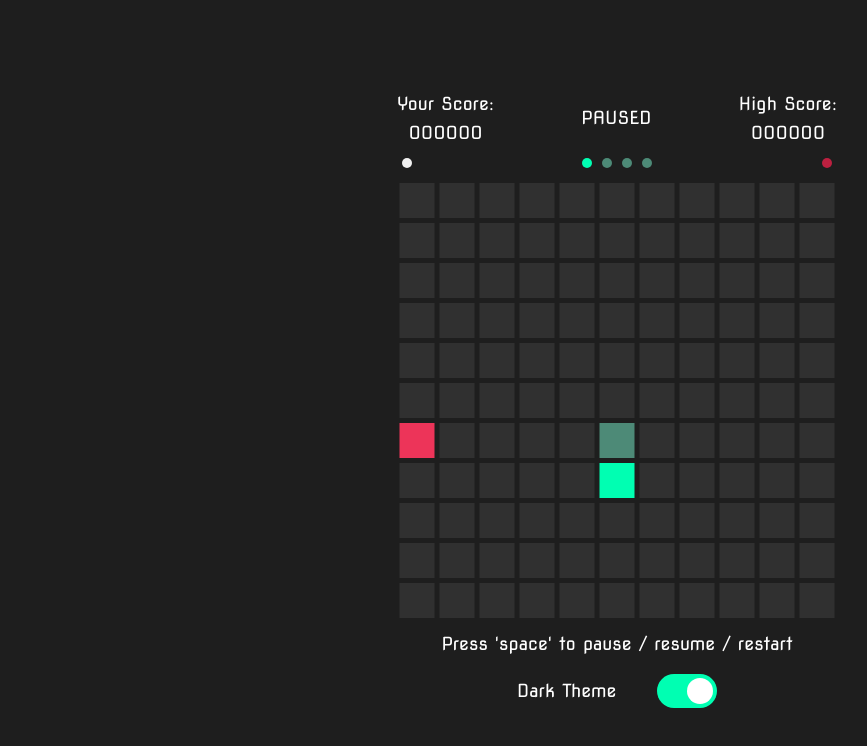
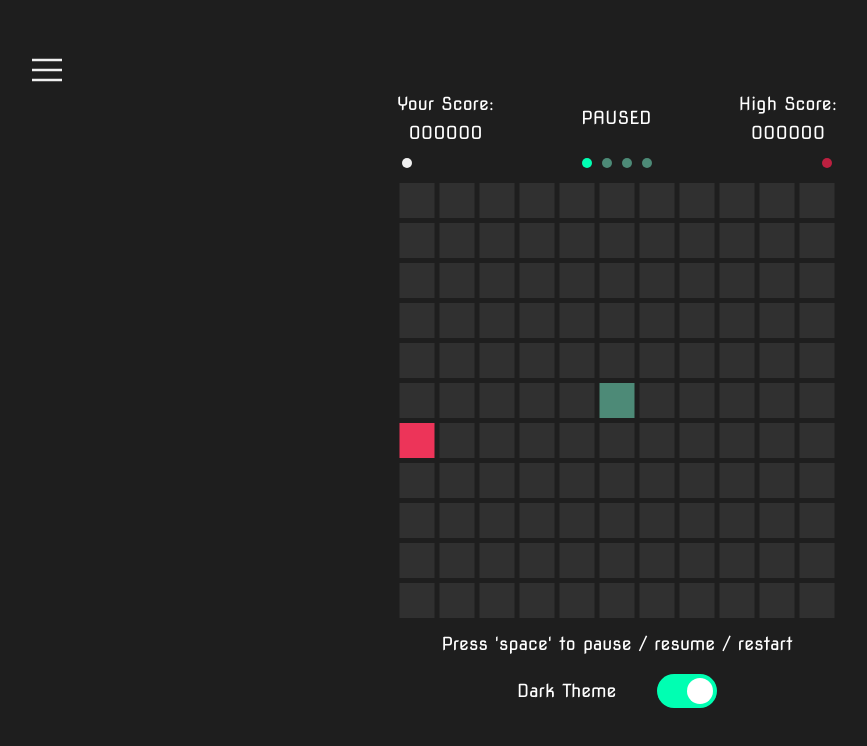
Before and after one commit to lochungtin/Snake, a plain HTML site: page index.html in a window 1280 px wide. Shown: the whole page, without its empty margins (23-890 px from the left). Drawn offline with Linux system fonts and the light colour scheme.

Commit message:
add menu button

```diff
--- a/index.html
+++ b/index.html
@@ -6,11 +6,16 @@
         S N A K E
     </title>
     <script src='script.js'></script>
-    <link rel="shortcut icon" type="image/x-icon" href="./img/icon.ico"/>
+    <link rel="shortcut icon" type="image/x-icon" href="./img/icon.ico" />
     <link rel='stylesheet' href='style.css' />
 </head>
 
 <body class='dark-mode-body'>
+    <button class='menu-btn' onclick='openMenu()'>
+        <img alt='menu' id='menuImg' src='./img/menu_dark.svg' width='40' />
+    </button>
+
+    <main>
         <div class='score-row'>
             <div class='score-cell'>
                 <p class='dark-mode-text'>
@@ -43,6 +48,7 @@
                 <span class='slider round'></span>
             </label>
         </div>
+    </main>
 </body>
 
 </html>
--- a/script.js
+++ b/script.js
@@ -13,7 +13,7 @@ const GRID_DIM = 11;
 
 // canvas dimensions
 const PADDING_LEFT = 2.5;
-const PADDING_TOP_GRID = 30;
+const PADDING_TOP = 30;
 
 const CIRCLE_RADIUS = 5;
 const CIRCLE_X = [190, 210, 230, 250];
@@ -65,7 +65,12 @@ const init = () => {
         [EMPTY, EMPTY, EMPTY, EMPTY, EMPTY, EMPTY, EMPTY, EMPTY, EMPTY, EMPTY, EMPTY],
     ];
 
-    snake = [[5, 7], [5, 6]];
+    snake = [
+        [
+            Math.floor(GRID_DIM / 2),
+            Math.floor(GRID_DIM / 2),
+        ],
+    ];
 }
 
 const spawnOrb = () => {
@@ -98,9 +103,9 @@ const nextFrame = () => {
     if (
         // out of bounds
         newHead[0] < 0 ||
-        newHead[0] > 10 ||
+        newHead[0] > GRID_DIM - 1 ||
         newHead[1] < 0 ||
-        newHead[1] > 10 ||
+        newHead[1] > GRID_DIM - 1 ||
         // own body collision
         snake.findIndex(coords => coords[0] === newHead[0] && coords[1] === newHead[1]) !== -1
     ) {
@@ -125,7 +130,7 @@ const nextFrame = () => {
         // new orb
         else
             newOrb = true
-            state[orb[0]][orb[1]] = ORB;
+        state[orb[0]][orb[1]] = ORB;
     }
     else {
         state[snake[0][0]][snake[0][1]] = EMPTY;
@@ -215,7 +220,7 @@ const updateCanvas = (newOrb) => {
 
             ctx.fillRect(
                 row * (SQR_DIM + GAP_SIZE) + PADDING_LEFT,
-                col * (SQR_DIM + GAP_SIZE) + PADDING_TOP_GRID,
+                col * (SQR_DIM + GAP_SIZE) + PADDING_TOP,
                 SQR_DIM,
                 SQR_DIM
             );
@@ -227,12 +232,19 @@ const toggleDarkTheme = () => {
     darkTheme = !darkTheme;
     window.localStorage.setItem('darkTheme', darkTheme.toString())
 
+    // background color
     let body = document.body;
     body.classList.toggle('dark-mode-body');
 
+    // text
     let paras = document.getElementsByTagName('p');
     Array.from(paras).forEach(para => para.classList.toggle('dark-mode-text'));
 
+    // menu img
+    let menu = document.getElementById('menuImg');
+    menu.src = darkTheme ? './img/menu_dark.svg' : './img/menu_light.svg';
+
+    // update swtich
     document.getElementById('switch').checked = darkTheme;
 
     updateCanvas(false);
--- a/style.css
+++ b/style.css
@@ -26,12 +26,27 @@ p {
 
 html,
 body {
+  height: 100%;
+  width: 100%;
+}
+
+main {
   align-items: center;
   display: flex;
   flex: 1;
   flex-direction: column;
   height: 100%;
   justify-content: center;
+}
+
+.menu-btn {
+  background-color: transparent;
+  border: none;
+  height: 40px;
+  left: 50px;
+  position: absolute;
+  top: 50px;
+  width: 40px;
 }
 
 .dark-mode-body {
```
Also changed, not shown: img/menu_dark.svg (added), img/menu_light.svg (added). Lines whose indentation alone changed are shown as unchanged.
